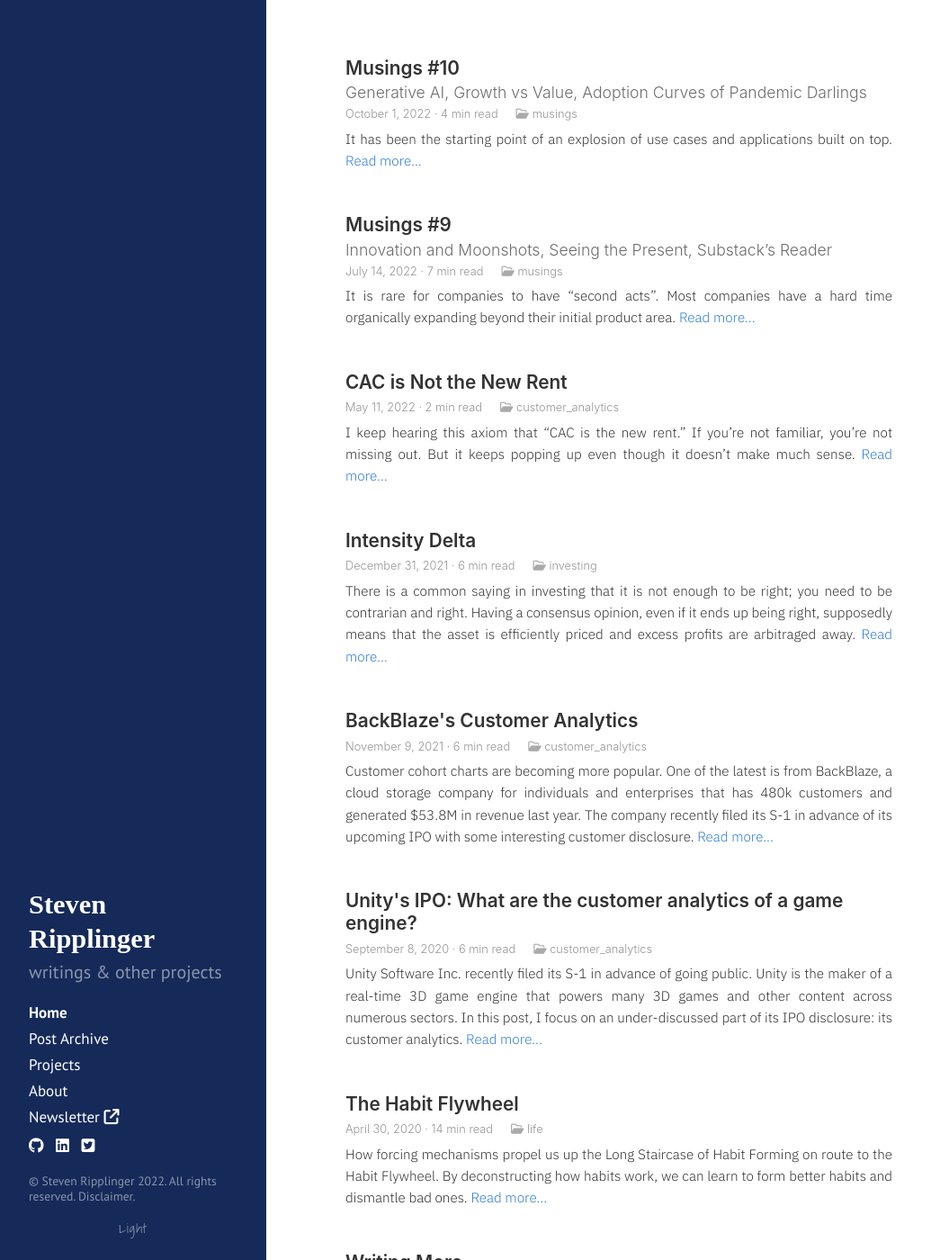
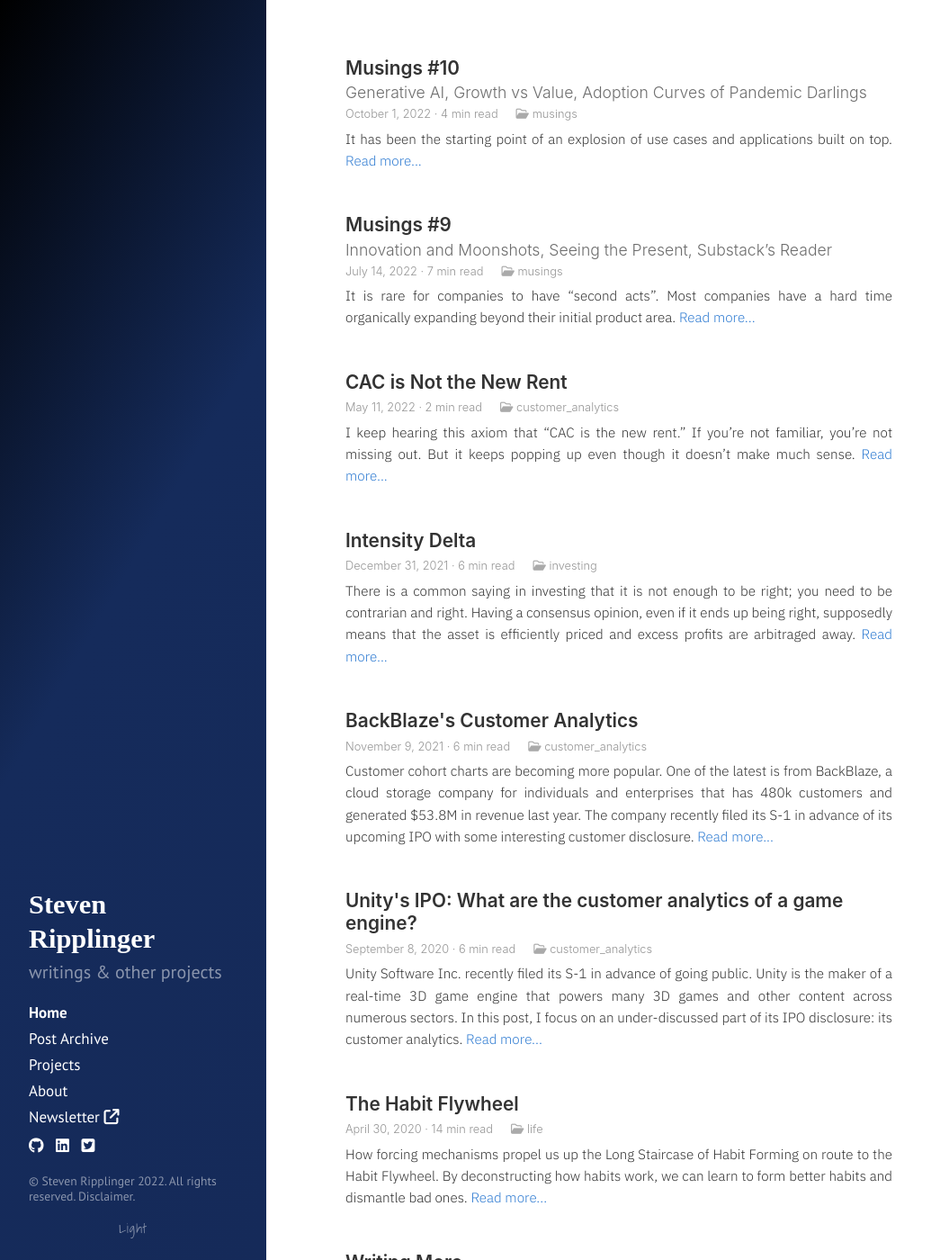
Before and after one commit to sripplin/website, a Jekyll site: the page built from index.html, in a window 1280 px wide and 1400 px high. Shown: the whole window at 90% size, without its empty margins (0-1055 px from the left). Built offline with Jekyll 4.4.1, drawn with Linux system fonts in a browser that asks for light colours; nearby versions of some CDN libraries; some web fonts are replaced; the list of posts is cut into pages by our own code.

Commit message:
sidebar gradient

```diff
--- a/css/poole.css
+++ b/css/poole.css
@@ -52,7 +52,7 @@ html, html[data-theme="light"] {
   --main-font-weight: 300;
   --sidebar-color: rgba(255,255,255,.5);
   --sidebar-background-color: #152a59;
-  --sidebar-background-gradient: "";
+  --sidebar-background-gradient: linear-gradient(120deg, rgba(0,0,0,1) 0%, rgb(21, 43, 91) 46%, rgba(21,42,89,1) 100%);
 }
 
 html[data-theme="dark"] {
@@ -96,9 +96,8 @@ html[data-theme="dark"] {
       --main-font-weight: 300;
       --sidebar-color: rgba(255,255,255,.5);
       --sidebar-background-color: #152a59;
-      --sidebar-background-gradient: "";
-  }
-}
+      --sidebar-background-gradient: linear-gradient(120deg, rgba(0,0,0,1) 0%, rgb(21, 43, 91) 46%, rgba(21,42,89,1) 100%);
+  } }
 
 html,
 body {
```
